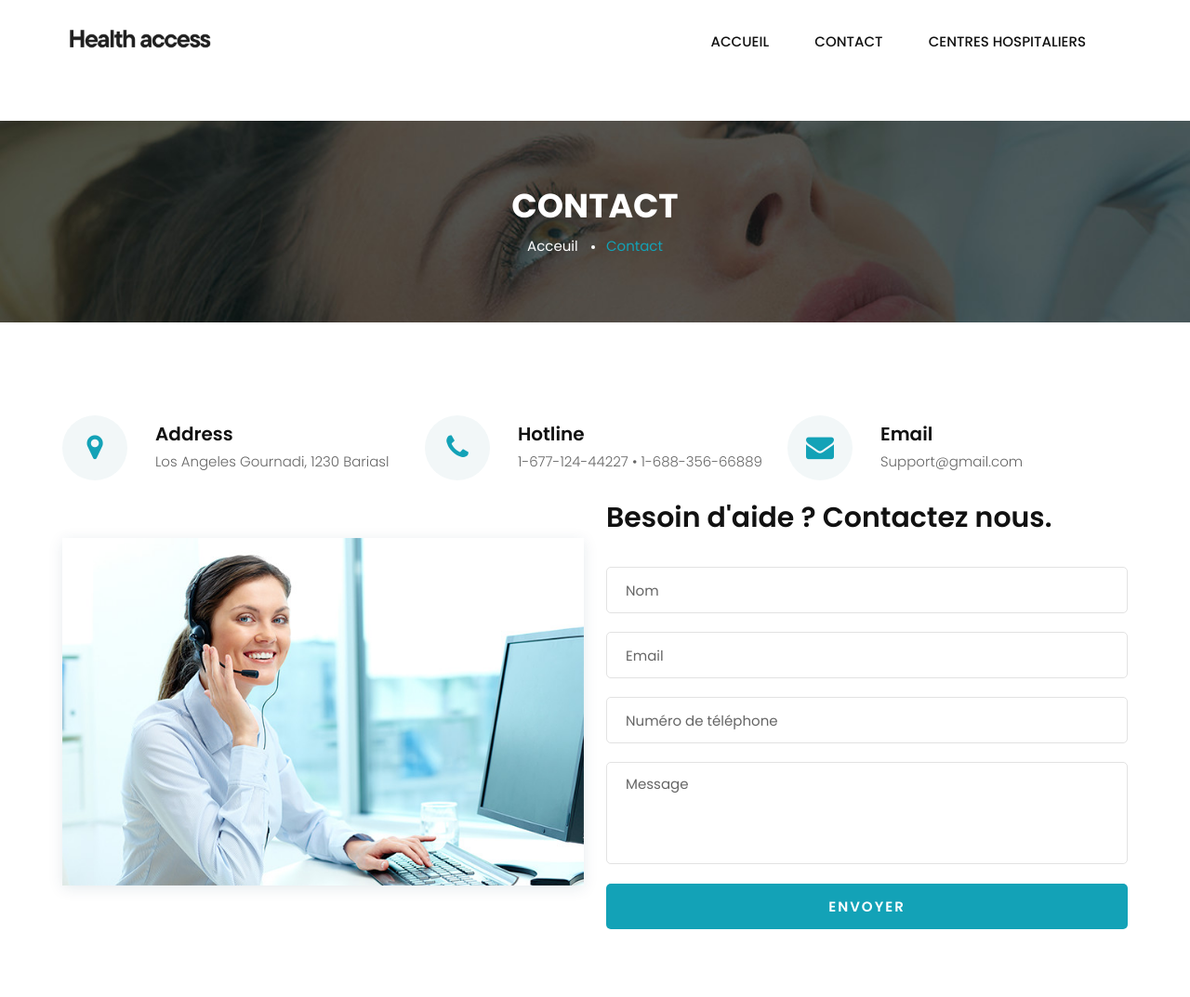
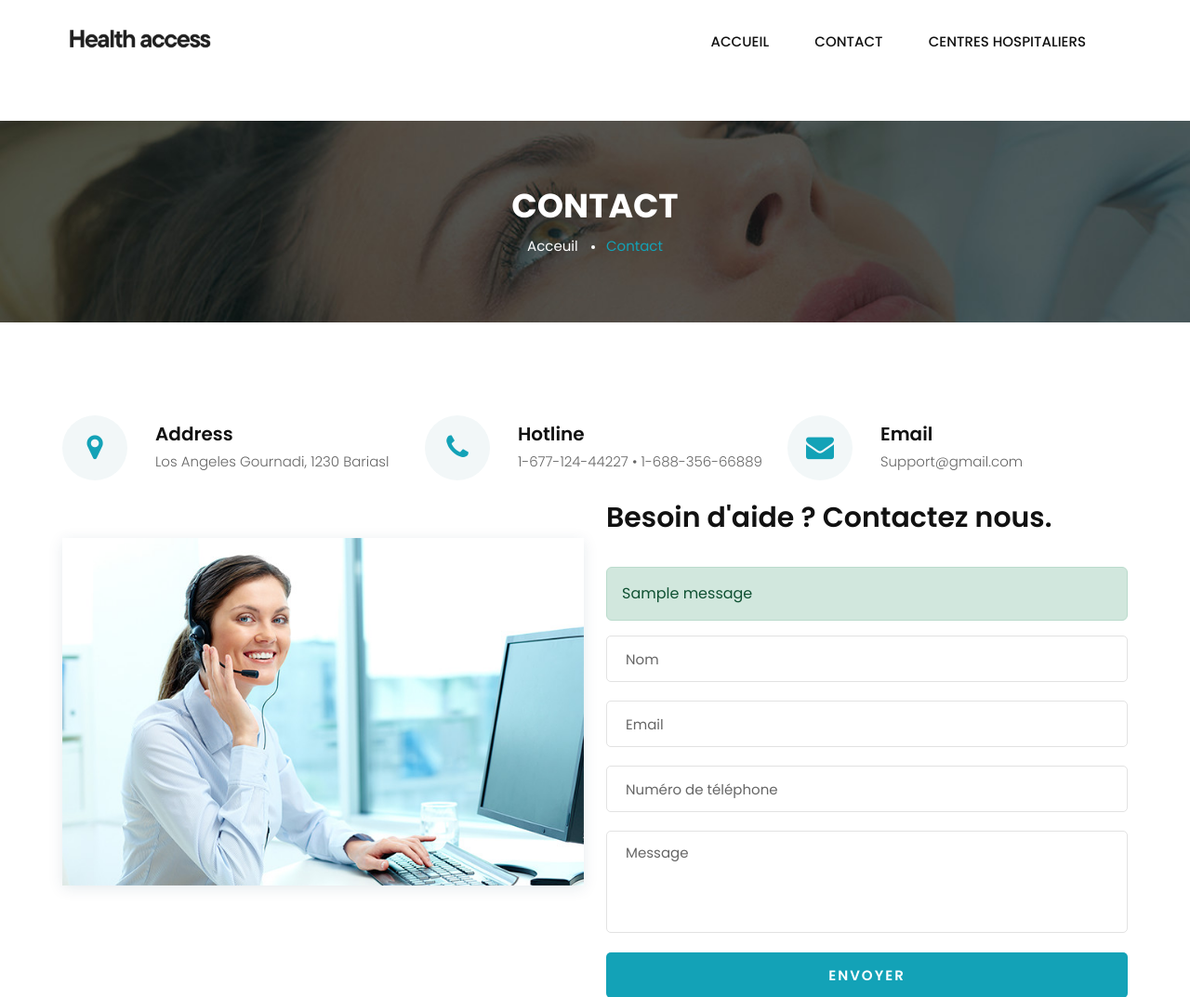
Before and after one commit to FranckyPopo/appointmen_medical__NaN, a Django app: page /contact/ in a window 1280 px wide. Shown: the top 1073 px of the page at 93% size. Run offline with Django 4.2, Linux system fonts and the light colour scheme; tables that the repository leaves empty hold one stand-in row (values such as "Sample post"); one stand-in notice (Sample message) is shown; some libraries are stand-ins or nearby versions.

Commit message:
Un message de success s'affiche aprés avoir valider le formulaire de contact

```diff
--- a/front/templates/front/pages/contact.html
+++ b/front/templates/front/pages/contact.html
@@ -70,6 +70,17 @@
                         <div class="col-lg-6 col-md-6">
                             <div class="contact__form">
                                 <h3>Besoin d'aide ? Contactez nous.</h3>
+                                {% if messages %}
+                                    {% for message in messages %}
+                                        {% if message.tags == "error" %}
+                                            <div class="alert alert-danger" role="alert">
+                                        {% else %}
+                                            <div class="alert alert-{{message.tags}}" role="alert">
+                                        {% endif %}
+                                            {{ message }}
+                                            </div>
+                                    {% endfor %}
+                                {% endif %}
                                 <form action="{% url 'user_us' %}" method="POST">
                                     {% csrf_token %}
                                     {% if form.name.errors  %}
```
